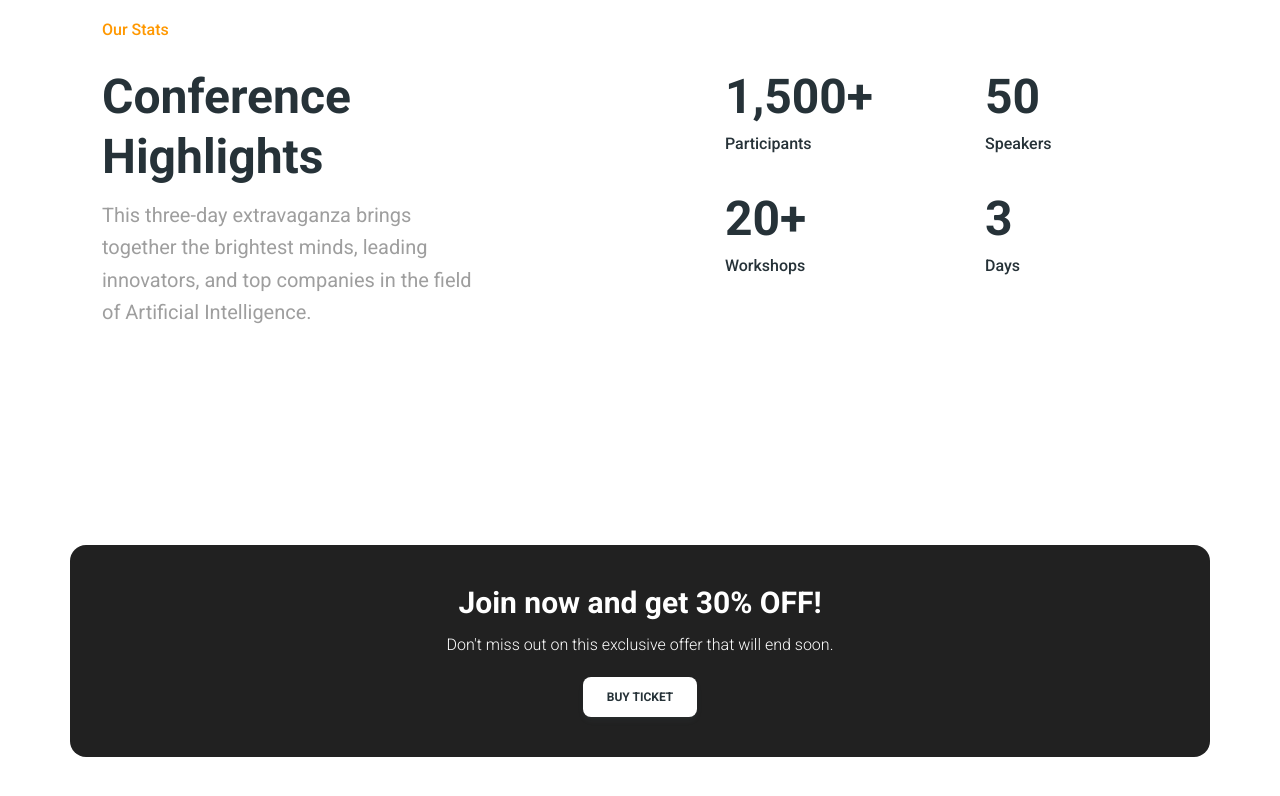
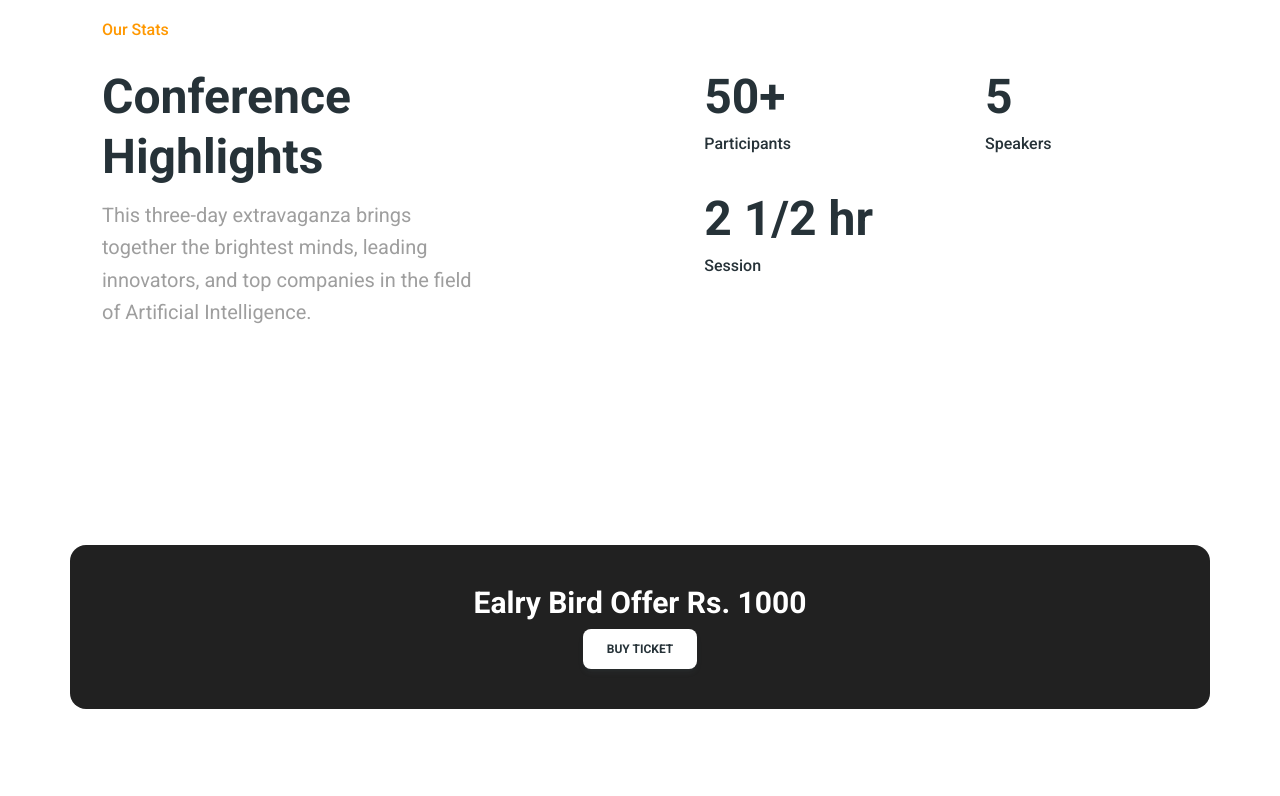
Before and after one commit to JoelLawrence2005/head-start-rizing, a Next.js app in the folder frontend/: page / in a window 1280 px wide. Shown: the part 2000-2796 px from the top of the page. Built offline with nearby package versions, Linux system fonts and the light colour scheme.

Commit message:
Changed Main Page

```diff
--- a/frontend/src/app/our-stats.tsx
+++ b/frontend/src/app/our-stats.tsx
@@ -5,20 +5,16 @@ import StatsCard from "@/components/stats-card";
 
 const STATS = [
   {
-    count: "1,500+",
+    count: "50+",
     title: "Participants",
   },
   {
-    count: "50",
+    count: "5",
     title: "Speakers",
   },
   {
-    count: "20+",
-    title: "Workshops",
-  },
-  {
-    count: "3",
-    title: "Days",
+    count: "2 1/2 hr",
+    title: "Session",
   },
 ];
 
--- a/frontend/src/components/footer.tsx
+++ b/frontend/src/components/footer.tsx
@@ -12,14 +12,14 @@ export function Footer() {
             className="text-2xl md:text-3xl text-center font-bold "
             color="white"
           >
-            Join now and get 30% OFF!
+            Ealry Bird Offer Rs. 1000
           </Typography>
-          <Typography
+          {/* <Typography
             color="white"
             className=" md:w-7/12 text-center my-3 !text-base"
           >
             Don&apos;t miss out on this exclusive offer that will end soon.
-          </Typography>
+          </Typography> */}
           <div className="flex w-full md:w-fit gap-3 mt-2 flex-col md:flex-row">
             <Button color="white" size="md">
               buy ticket
@@ -34,9 +34,9 @@ export function Footer() {
             variant="h6"
             className="text-gray-900"
           >
-            Material Tailwind
+            Rizing Summer Interns '26
           </Typography>
-          <ul className="flex justify-center my-4 md:my-0 w-max mx-auto items-center gap-4">
+          {/* <ul className="flex justify-center my-4 md:my-0 w-max mx-auto items-center gap-4">
             {LINKS.map((link, index) => (
               <li key={index}>
                 <Typography
@@ -50,23 +50,23 @@ export function Footer() {
                 </Typography>
               </li>
             ))}
-          </ul>
+          </ul> */}
           <div className="flex w-fit justify-center gap-2">
             <IconButton size="sm" color="gray" variant="text">
-              <i className="fa-brands fa-twitter text-lg" />
-            </IconButton>
-            <IconButton size="sm" color="gray" variant="text">
-              <i className="fa-brands fa-youtube text-lg" />
+              <i className="fa-brands fa-facebook text-lg" />
             </IconButton>
             <IconButton size="sm" color="gray" variant="text">
               <i className="fa-brands fa-instagram text-lg" />
             </IconButton>
             <IconButton size="sm" color="gray" variant="text">
+              <i className="fa-brands fa-tiktok text-lg" />
+            </IconButton>
+            {/* <IconButton size="sm" color="gray" variant="text">
               <i className="fa-brands fa-github text-lg" />
-            </IconButton>
+            </IconButton> */}
           </div>
         </div>
-        <Typography
+        {/* <Typography
           color="blue-gray"
           className="text-center mt-12 font-normal !text-gray-700"
         >
@@ -79,8 +79,8 @@ export function Footer() {
             Creative Tim
           </a>
           .
-        </Typography>
-        <p className="text-center font-normal !text-gray-700">Distributed by{" "} <a className="text-green-700 font-semibold" href="https://themewagon.com" target="_blank">ThemeWagon</a></p>
+        </Typography> */}
+        {/* <p className="text-center font-normal !text-gray-700">Distributed by{" "} <a className="text-green-700 font-semibold" href="https://themewagon.com" target="_blank">ThemeWagon</a></p> */}
       </div>
     </footer>
   );
--- a/frontend/src/components/navbar.tsx
+++ b/frontend/src/components/navbar.tsx
@@ -37,10 +37,10 @@ function NavItem({ children, href }: NavItemProps) {
 
 // Removed Account and Docs
 const NAV_MENU = [
-  {
-    name: "Page",
-    icon: RectangleStackIcon,
-  }
+  // {
+  //   name: "Page",
+  //   icon: RectangleStackIcon,
+  // }
 ];
 
 export function Navbar() {
@@ -108,12 +108,12 @@ export function Navbar() {
           ))}
         </ul>
         <div className="hidden items-center gap-4 lg:flex">
-          <Button color={isScrolling ? "gray" : "white"} variant="text">
+          {/* <Button color={isScrolling ? "gray" : "white"} variant="text">
             Log in
           </Button>
           <a href="#!">
             <Button color={isScrolling ? "gray" : "white"}>blocks</Button>
-          </a>
+          </a> */}
         </div>
         <IconButton
           variant="text"
```
